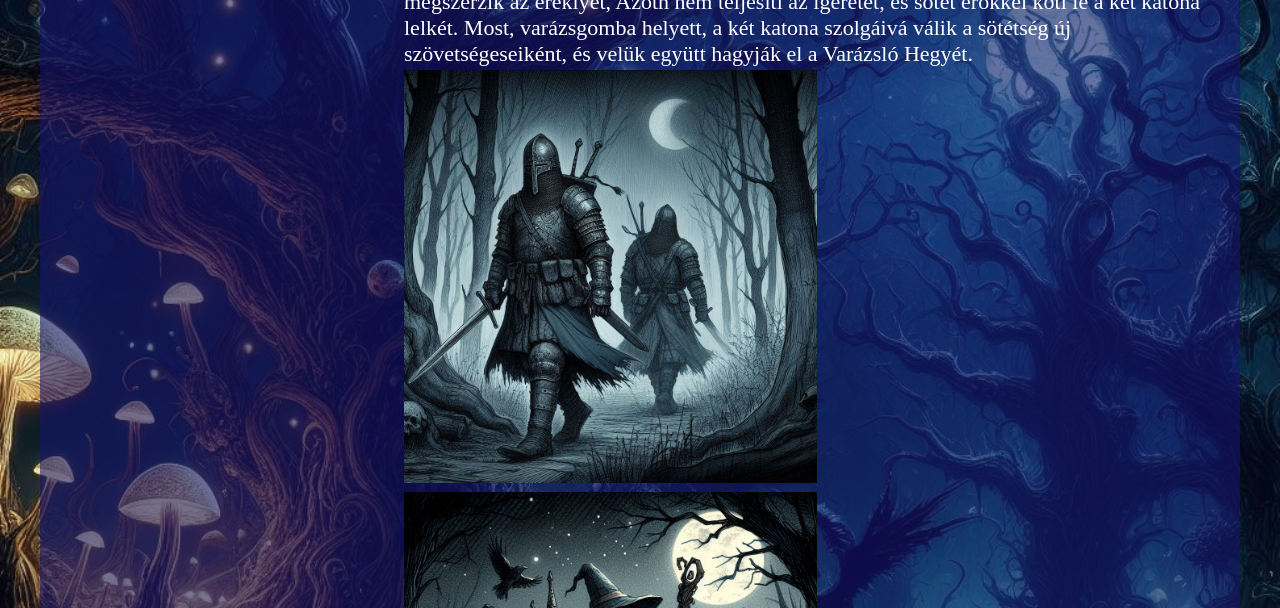
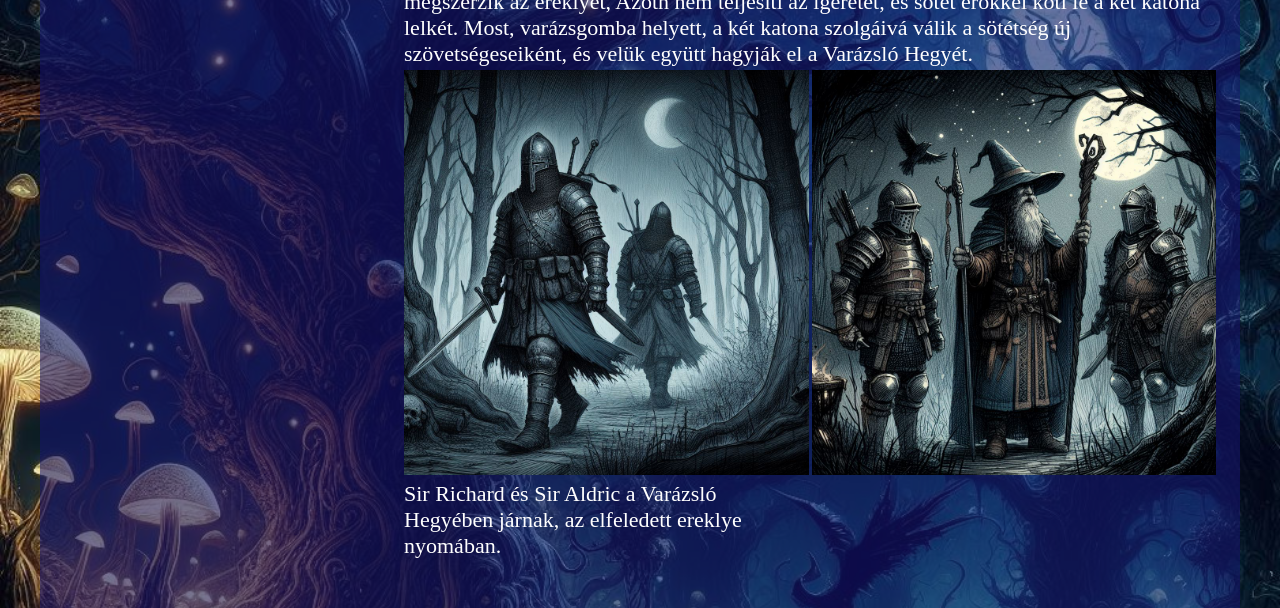
Before and after one commit to SasGyula/t-rt-netmes-l-s, a plain HTML site: page index.html in a window 1280 px wide. Shown: the part 190-798 px from the top of the page. Drawn offline with Linux system fonts and the light colour scheme; a web font is replaced by a local one.

Commit message:
szerkesztés

```diff
--- a/index.html
+++ b/index.html
@@ -28,12 +28,13 @@
                 szolgáivá válik a sötétség új szövetségeseiként, és velük együtt hagyják el a Varázsló Hegyét.</p>
             <div>
                 <img src="kepek/_a18c2f4e-5be5-4144-af62-1f0639c3a9f5.jfif" alt="">
+                <p>Sir Richard és Sir Aldric a Varázsló Hegyében járnak, az elfeledett ereklye nyomában.</p>
             </div>
             <div>
                 <img src="kepek/_694aa08a-2736-4c64-8252-f164dfe34eb9.jfif" alt="">
                 <p></p>
             </div>
-            <p>Sir Richard és Sir Aldric a Varázsló Hegyében járnak, az elfeledett ereklye nyomában.</p>
+
 
 
             <div>
--- a/stilus.css
+++ b/stilus.css
@@ -61,5 +61,5 @@ article{
     gap: 3px;
 }
 article div{
-    flex: 0 0 50%;
+    flex: 0 0 49%;
 }
```
